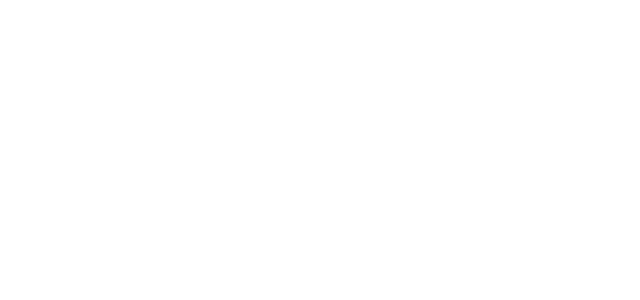
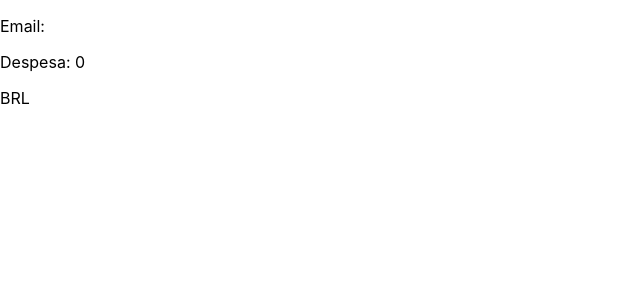
Before and after one commit to cae07/sd-013-a-project-trybewallet, a React (Create React App) app: page /carteira in a window 1280 px wide. Shown: the top 300 px of the page, without its empty margins (0-640 px from the left). Built offline with nearby package versions, Linux system fonts and the light colour scheme.

Commit message:
Adicionando a questao 4 e 5

```diff
--- a/src/App.js
+++ b/src/App.js
@@ -1,12 +1,14 @@
 import React from 'react';
 import { Route, Switch } from 'react-router-dom';
 import Login from './pages/Login';
+import Wallet from './pages/Wallet';
 
 class App extends React.Component {
   render() {
     return (
       <Switch>
         <Route exact path="/" component={ Login } />
+        <Route path="/carteira" component={ Wallet } />
       </Switch>
     );
   }
--- /dev/null
+++ b/src/Components/Header.js
@@ -0,0 +1,33 @@
+import React from 'react';
+import PropTypes from 'prop-types';
+import { connect } from 'react-redux';
+
+class Header extends React.Component {
+  render() {
+    const { userEmail } = this.props;
+    return (
+      <div className="container-header">
+        <p data-testid="email-field">
+          Email:
+          {userEmail}
+        </p>
+        <div>
+          <p data-testid="total-field">Despesa: 0 </p>
+        </div>
+        <div>
+          <p data-testid="header-currency-field">BRL</p>
+        </div>
+      </div>
+    );
+  }
+}
+
+Header.propTypes = {
+  userEmail: PropTypes.string.isRequired,
+};
+
+const mapStateToProps = (state) => ({
+  userEmail: state.user.email,
+});
+
+export default connect(mapStateToProps)(Header);
--- a/src/pages/Wallet.js
+++ b/src/pages/Wallet.js
@@ -1,9 +1,13 @@
 import React from 'react';
+import Header from '../Components/Header';
 
 class Wallet extends React.Component {
   render() {
-    return <div>TrybeWallet</div>;
+    return (
+      <div>
+        <Header />
+      </div>
+    );
   }
 }
-
 export default Wallet;
--- a/src/reducers/wallet.js
+++ b/src/reducers/wallet.js
@@ -16,7 +16,7 @@
 //     return { ...state, data: action.payload, loading: false };
 
 //   case ERROR_TYPE:
-//     return { ...state, error: action.payload, loading: false };
+//     return { ...state, error: payload, loading: false };
 
 //   default:
 //     return state;
```
Also changed, not shown: src/Components/TextInputUser.js (deleted, +0 -24 lines), src/Components/Form.js (added), 1 other file (tests, documents, lock files or other folders).
